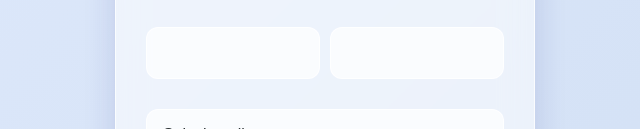
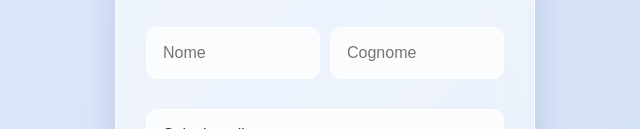
Before and after one commit to include-Nico/GoLookLike, a plain HTML site: page index.html in a window 1280 px wide. Both pictures are taken after a click on the button "Registrati". Shown: the part 308-437 px from the top of the page, without its empty margins (315-955 px from the left). Drawn offline with Linux system fonts and the light colour scheme.

Commit message:
Update index.html

```diff
--- a/index.html
+++ b/index.html
@@ -84,8 +84,8 @@
       </div>
       <div id="register-fields" style="display: none;">
         <div style="display: flex; gap: 10px;">
-          <input type="text" id="nome-input" placeholder="">
-          <input type="text" id="cognome-input" placeholder="">
+          <input type="text" id="nome-input" placeholder="Nome">
+          <input type="text" id="cognome-input" placeholder="Cognome">
         </div>
         <select id="sesso-input" class="glass-select">
           <option value="" disabled selected>Seleziona il tuo sesso</option>
```
